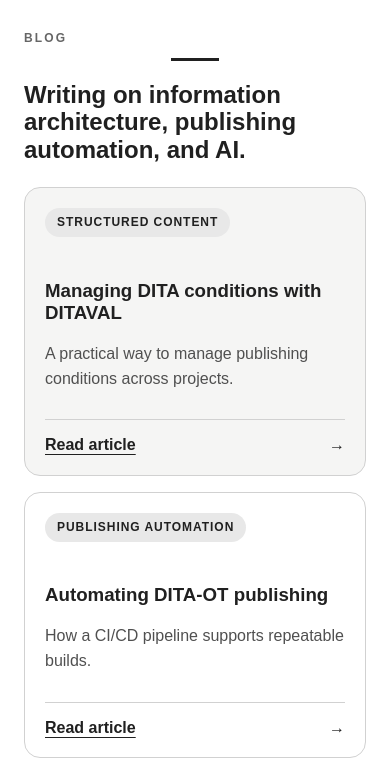
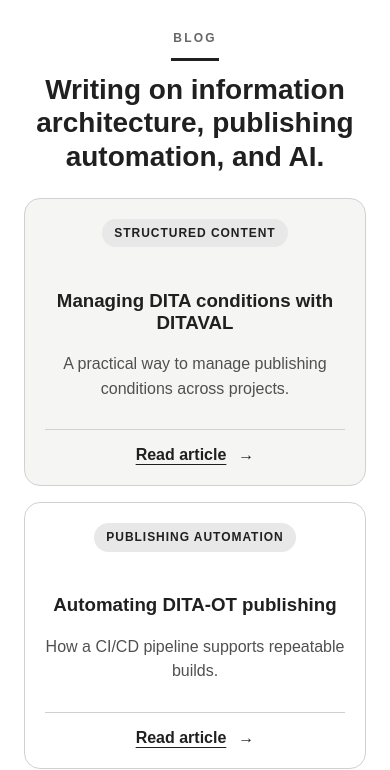
Before and after one commit to anuragsarangi/Portfolio, a plain HTML site: page blog.html in a window 390 px wide. Shown: the part 88-858 px from the top of the page. Drawn offline with nearby package versions, Linux system fonts and the light colour scheme; a web font is replaced by a local one.

Commit message:
updated code

```diff
--- a/blog.css
+++ b/blog.css
@@ -23,9 +23,9 @@
   }
 
 
-  .blog-intro h1 {
+  .blog-intro > h2 {
     margin: 0;
-    max-width: 30ch;
+    max-width: 65%;
     font-size: clamp(28px, 3vw, 44px);
     font-weight: 700;
     line-height: 1.2;
@@ -108,4 +108,25 @@
       grid-template-columns: 1fr;
       gap: 16px;
     }
+    .blog-intro,
+      .blog-card {
+      text-align: center;
+}
+
+.blog-intro > h2,
+    .blog-intro > .section-label::after {
+     margin-inline: auto;
+}
+
+.blog-card {
+   align-items: center;
+}
+
+.blog-card__link {
+  justify-content: center;
+}
+    @media (max-width: 900px) {
+      .blog-intro > h2 {
+        max-width: 100%;
+      }
   }
```
Also changed, not shown: blog.html (+1 -0 lines).
